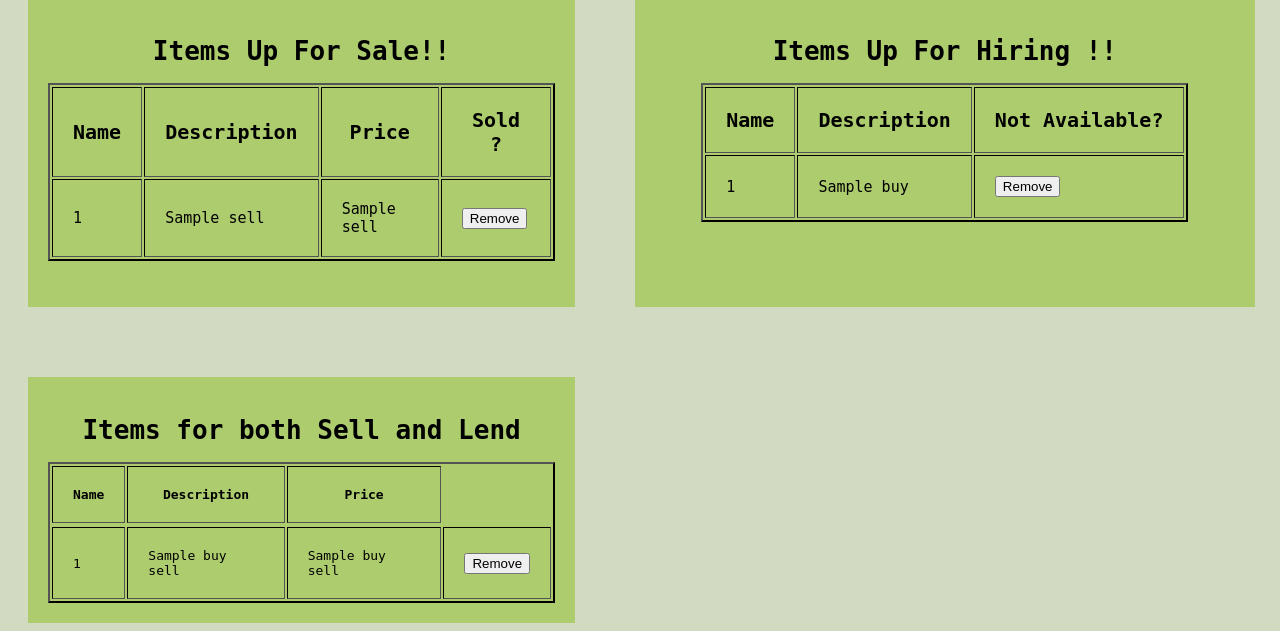
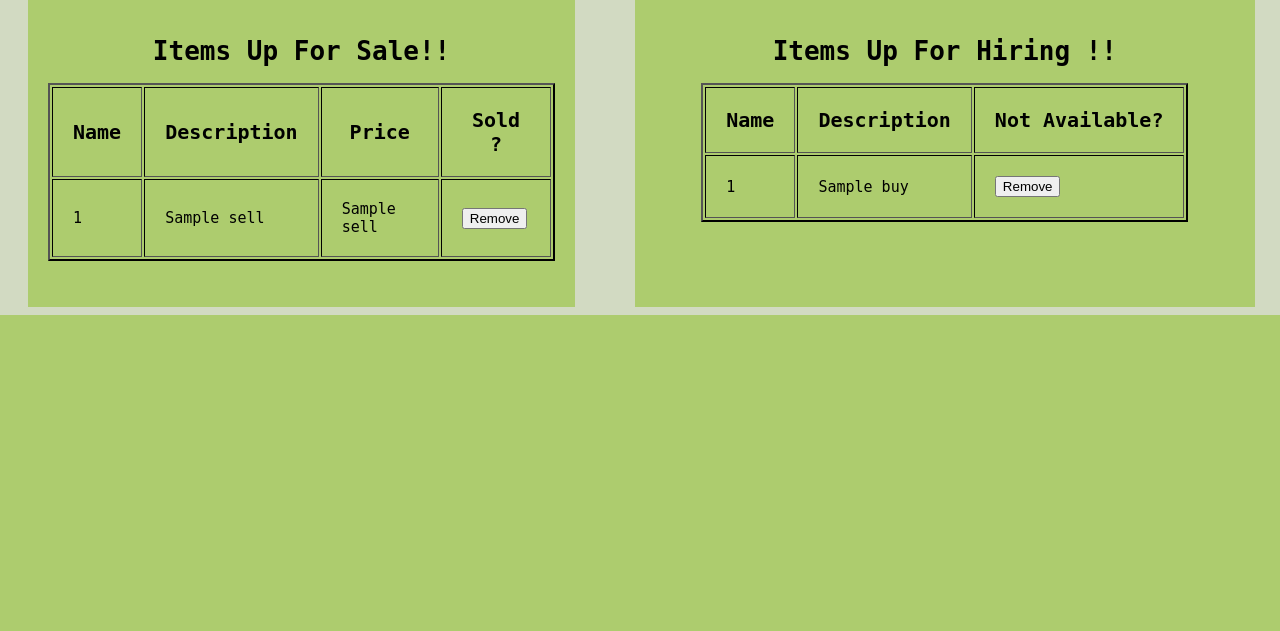
Before and after one commit to hemanth-sunkireddy/ISS_Hackhaton, a Flask app: template templates/studentProfile.html in a window 1280 px wide. Shown: the part 805-1436 px from the top of the page. After the commit the page ends 1120 px from the top, so only its background shows below. Run offline with Flask 3, Linux system fonts and the light colour scheme; the template is opened without the code that fills it: most values are stand-ins (such as "Sample title", 1, 10 or a date in 2020).

Commit message:
Update studentProfile.html

```diff
--- a/templates/studentProfile.html
+++ b/templates/studentProfile.html
@@ -208,43 +208,6 @@
       </table>
     </div>
 
-    <div class="cell" style="background-color:#adcc6e;margin-top:50px; margin-right:20px; margin-left:20px;font-family: monospace;">
-      <h1>Items for both Sell and Lend</h1>
-      {% if buy_sell %}
-     <center>
-      <table border="2" style="border-color:black;"  cellpadding="20">
-        <thead>
-          <th>
-           Name
-          </th>
-          <th>
-            Description
-          </th>
-          <th>
-            Price
-          </th>
-
-        </thead>
-        <tbody>
-          <tr>
-           {% for buy_sell in buy_sell %}
-          <tr>
-            <td>{{ buy_sell[0] }}</td>
-            <td>{{ buy_sell[1] }}</td>
-            <td>{{ buy_sell[2] }}</td>
-            <td><button class="remove-button" onclick="removeSellLend('{{ buy_sell[0] }}')">Remove</button></td>
-          </tr>
-        {% endfor %}
-          </tr>
-        </tbody>
-      </center>
-      {% else %}
-      <div style="display:flex;justify-content:center;">
-        <p style="font-size: 15px; text-align:center;">Nothing Added Yet!</p>
-      </div>
-  {% endif %}
-      </table>
-    </div>
 
 
 </body>
@@ -288,24 +251,6 @@
       });
   }
 
-  function removeSellLend(name) {
-    fetch('/remove-from-sell-lend', {
-      method: 'POST',
-      headers: {
-        'Content-Type': 'application/json'
-      },
-      body: JSON.stringify({
-        'name': name
-      })
-    })
-    .then(function(response) {
-
-      location.reload();
-    })
-    .catch(function(error) {
-      console.error('hiiiii', error);
-    });
-  }
 
 </script>
 
```
